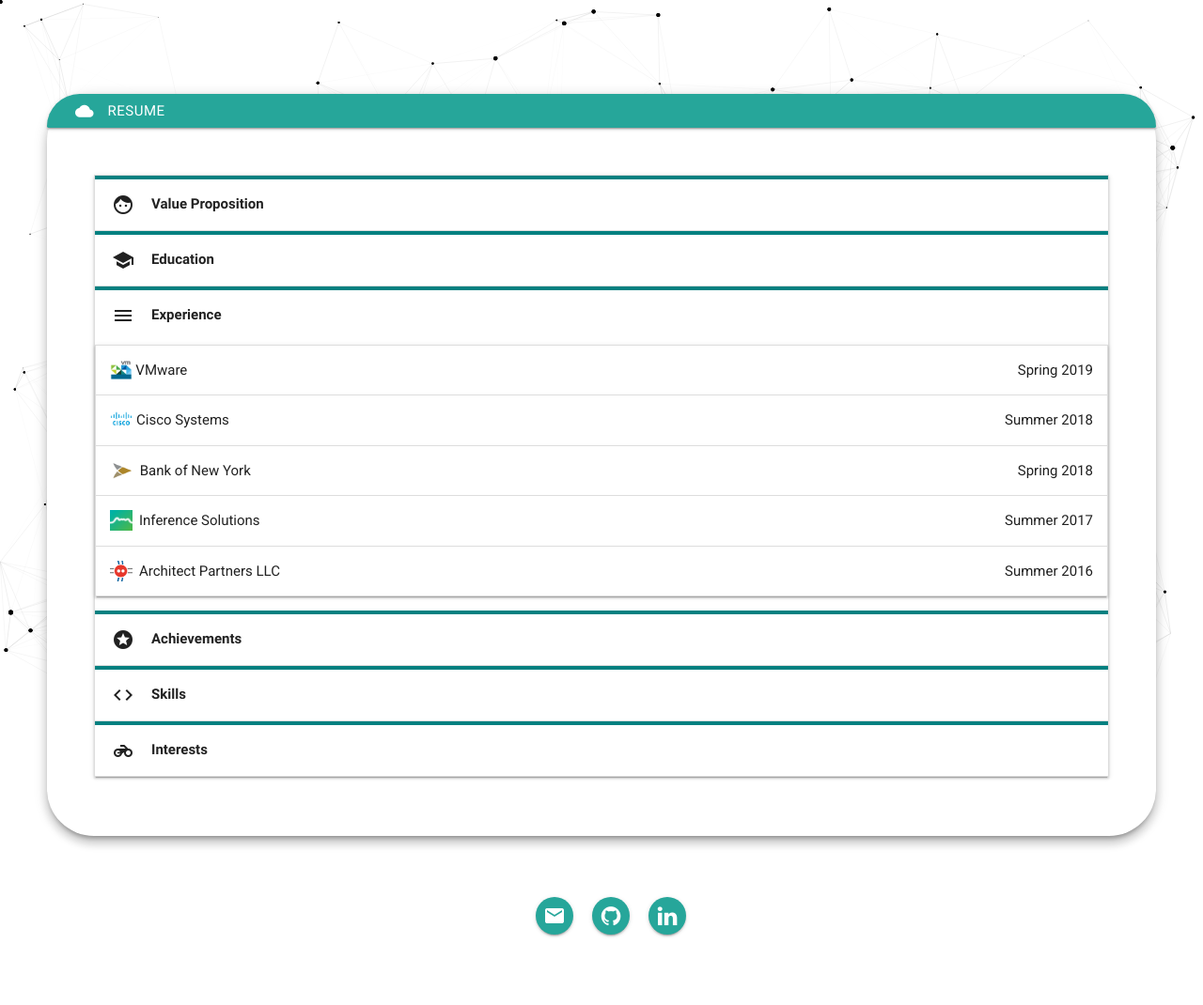
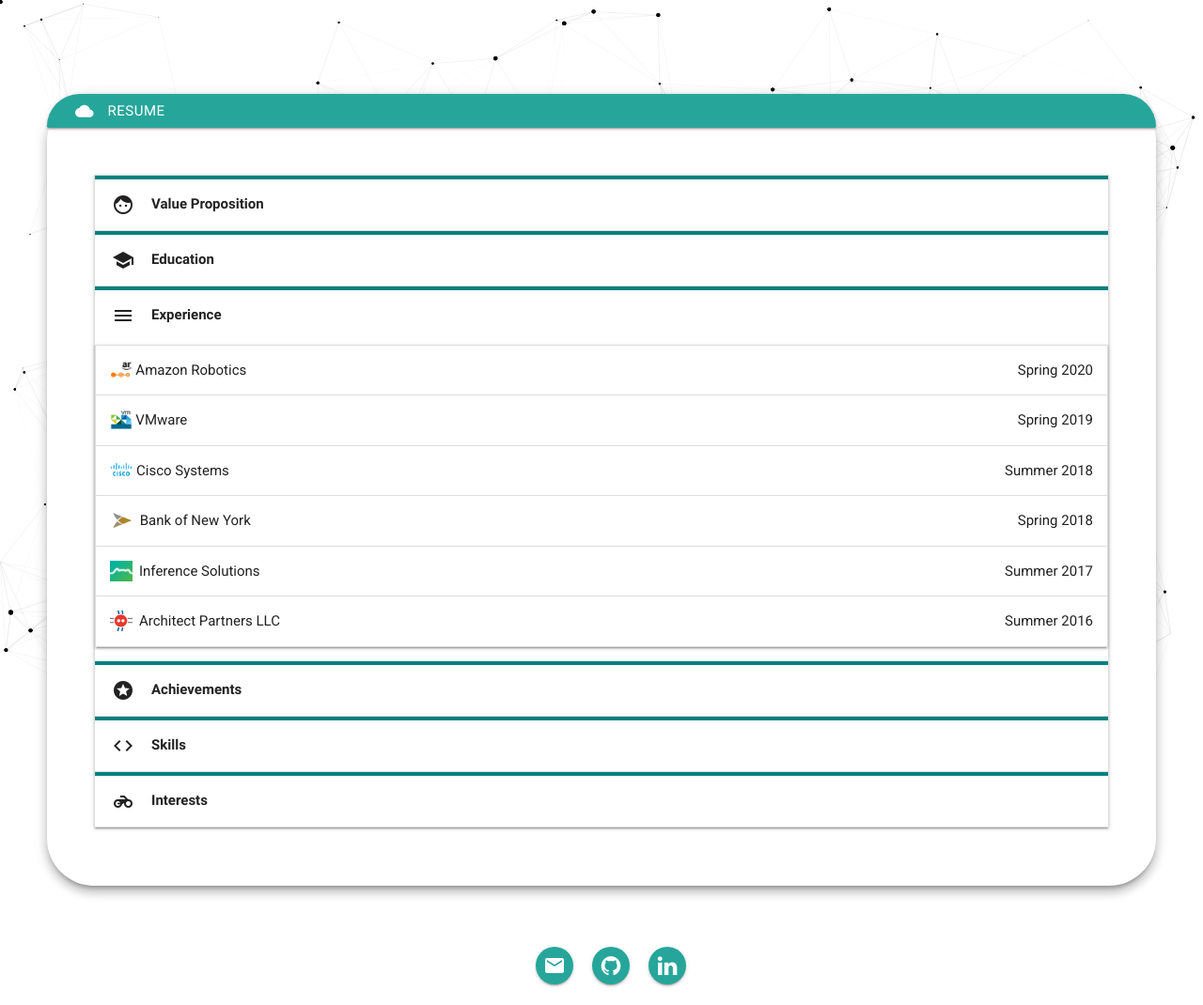
Before and after one commit to CrizR/Personal-Website-2.0, a Flask app: page / in a window 1280 px wide, after a click that opens the changed part. Shown: the whole page at 94% size. Before the commit the page ends 998 px from the top, so only its background shows below. Run offline with Flask 2, Linux system fonts and the light colour scheme; some libraries are stand-ins or nearby versions; some web fonts are replaced.

Commit message:
Update with upcoming co-op

```diff
--- a/templates/index.jinja2
+++ b/templates/index.jinja2
@@ -105,6 +105,21 @@
                         <div class="collapsible-body no-padding-special">
 
                             <ul class="collapsible">
+
+                                <li style="list-style-type: none;">
+                                    <div class="collapsible-header"><img class="company_logos"
+                                                                         src="../static/styles/images/ar.png">
+                                        <div style="width: 50%; float: left;">Amazon Robotics</div>
+                                        <div style="width: 50%; text-align: right; float: right;">Spring 2020</div>
+                                    </div>
+                                    <div class="collapsible-body">
+                                        <i>Software Engineer</i>
+                                        <ul>
+                                            <li>Will be writing software to optimize fulfillment floor operations,
+                                                empower customers, and minimize costs
+                                        </ul>
+                                    </div>
+                                </li>
 
                                 <li style="list-style-type: none;">
                                     <div class="collapsible-header"><img class="company_logos"
```
Also changed, not shown: static/styles/images/ar.png (added), 1 other file.
